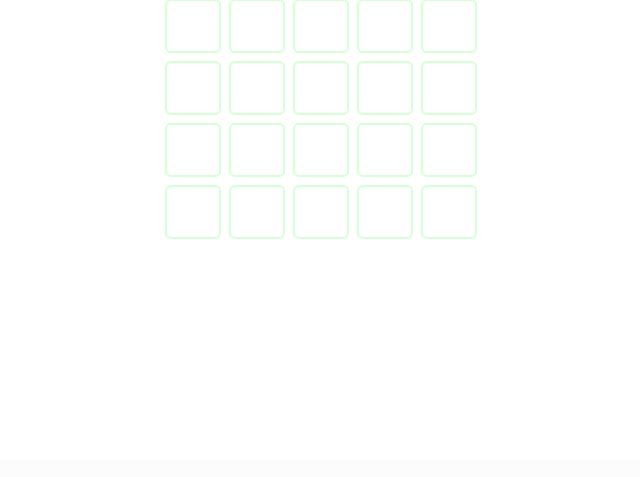
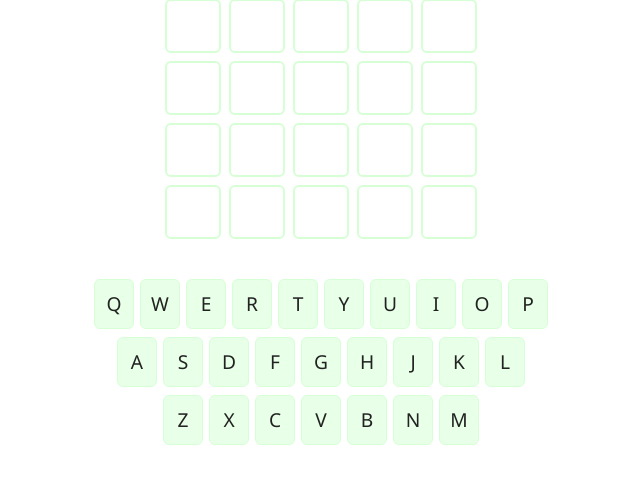
Before and after one commit to CJColemanB/ConfigureableWordle, a Flask app: page /daily in a window 1280 px wide. Shown: the part 340-817 px from the top of the page, without its empty margins (319-959 px from the left). Before the commit the page ends 579 px from the top, so only its background shows below. Run offline with Flask 3, Linux system fonts and the light colour scheme; parts of the project's set-up code (start-up, migrations or seed data) failed here and were passed over.

Commit message:
qwerty keyboard on screen works for mobile users, fixed dictionary to use a full lexicon

```diff
--- a/app.py
+++ b/app.py
@@ -2,26 +2,29 @@ from flask import Flask, render_template, request, jsonify, redirect, url_for, s
 import random
 import datetime
 import os
-import nltk
-from nltk.corpus import words
+import enchant
 
 app = Flask(__name__)
 app.secret_key = 'your_secret_key_here'  # Change to a secure key
 
-# Ensure nltk words corpus is downloaded
-try:
-    nltk.data.find('corpora/words')
-except LookupError:
-    nltk.download('words')
+DICTIONARY = enchant.Dict('en_US')
 
-# Get all 5-letter English words
-WORDS = set(w.lower() for w in words.words() if len(w) == 5 and w.isalpha())
-
-# Helper to get word of the day
-def get_word_of_the_day():
+# Helper to get word of the day (5-letter for now)
+def get_word_of_the_day(length=5):
+    # For now, generate random 5-letter word from all possible combinations
+    # In future, you can expand to other lengths
+    # This is a simple way to get a valid word
+    # You may want to cache or optimize for performance
+    possible = []
+    # Use a simple word list for now, but you can expand
+    with open('static/wordlist.txt') as f:
+        for line in f:
+            w = line.strip().lower()
+            if len(w) == length and DICTIONARY.check(w):
+                possible.append(w)
     today = datetime.date.today()
     random.seed(today.toordinal())
-    return random.choice(list(WORDS))
+    return random.choice(possible) if possible else None
 
 @app.route('/')
 def home():
@@ -51,7 +54,7 @@ def check_word():
     data = request.get_json()
     guess = data.get('guess', '').lower()
     word = get_word_of_the_day()
-    if guess not in WORDS:
+    if not DICTIONARY.check(guess):
         return jsonify({'valid': False, 'message': 'Not a valid English word.'})
     result = []
     for i, letter in enumerate(guess):
--- a/static/wordle.css
+++ b/static/wordle.css
@@ -1,3 +1,36 @@
+#wordle-keyboard {
+    margin: 2em auto 0 auto;
+    display: flex;
+    flex-direction: column;
+    align-items: center;
+    gap: 8px;
+}
+.keyboard-row {
+    display: flex;
+    justify-content: center;
+    gap: 6px;
+}
+.keyboard-key {
+    width: 38px;
+    height: 48px;
+    background: #e8ffe8;
+    color: #222;
+    border: 1px solid #d6ffd6;
+    border-radius: 6px;
+    font-size: 1.2em;
+    font-weight: 500;
+    cursor: pointer;
+    transition: background 0.2s, color 0.2s;
+    user-select: none;
+    text-align: center;
+    line-height: 48px;
+}
+.keyboard-key.gray {
+    background: #ddd;
+    color: #aaa;
+    border-color: #ccc;
+    cursor: not-allowed;
+}
 body {
     background: #fff;
     color: #222;
```
Also changed, not shown: static/wordle.js (+54 -0 lines).
